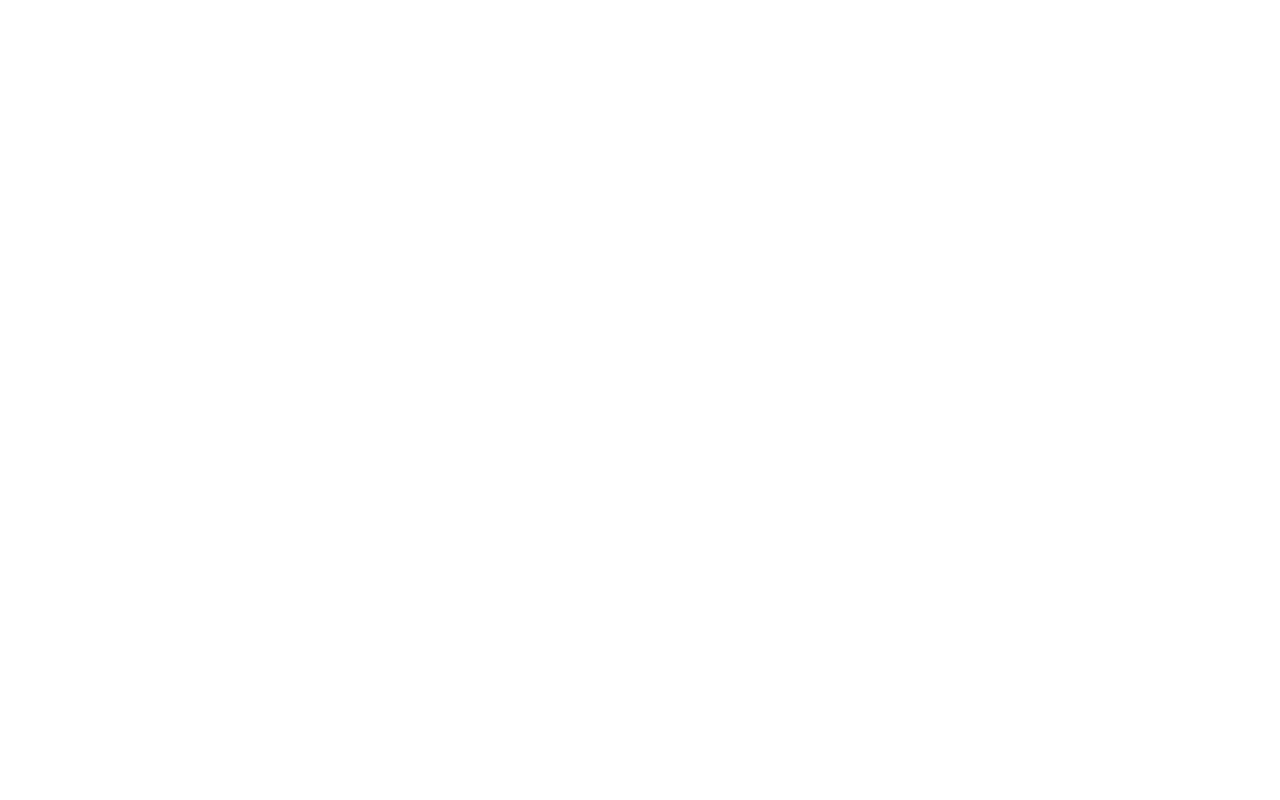
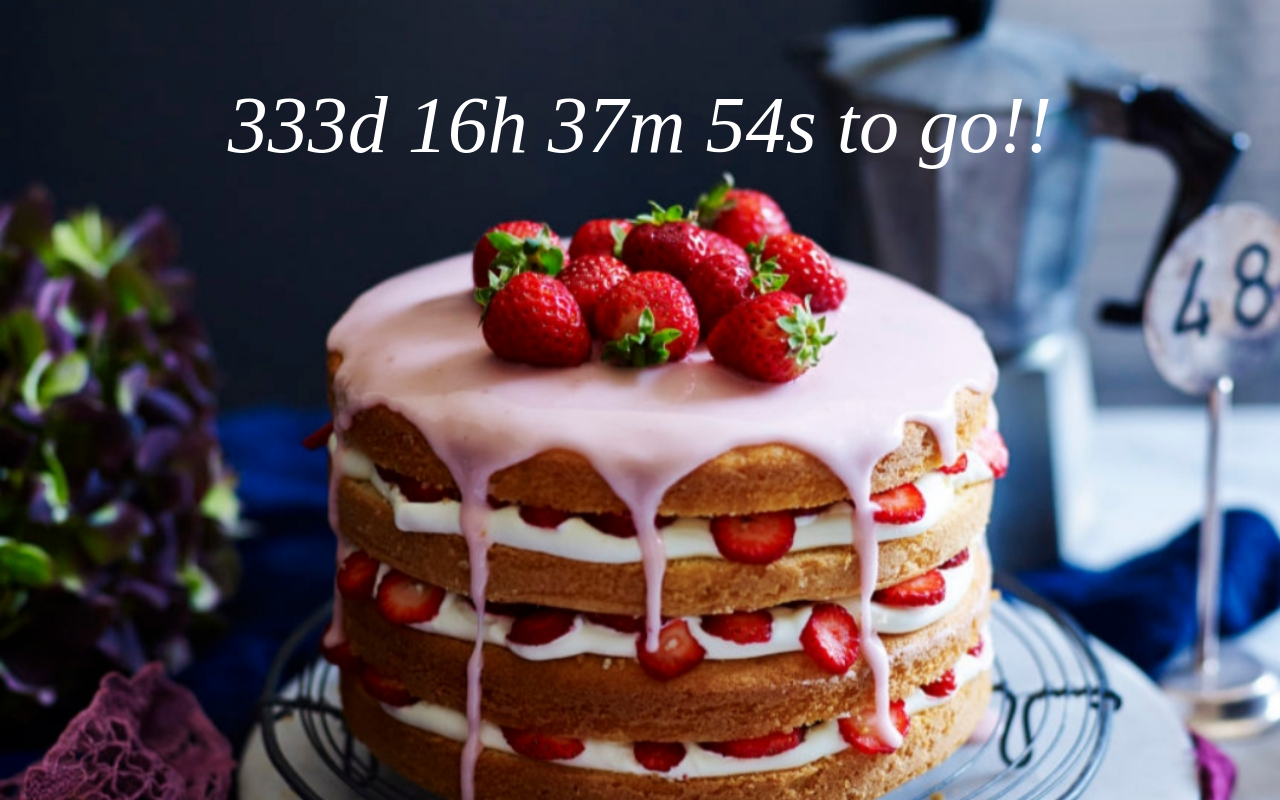
Before and after one commit to 5hre9a/Bday-countdown, a plain HTML site: page Index.html in a window 1280 px wide. Drawn offline with Linux system fonts and the light colour scheme.

Commit message:
Update Index.html

```diff
--- a/Index.html
+++ b/Index.html
@@ -11,7 +11,7 @@
             color: white;
         }
         body{
-            background-image: url('cake.jpg');
+            background-image: url('20200923_124732.jpg');
             background-size: cover;
 
         }
```
